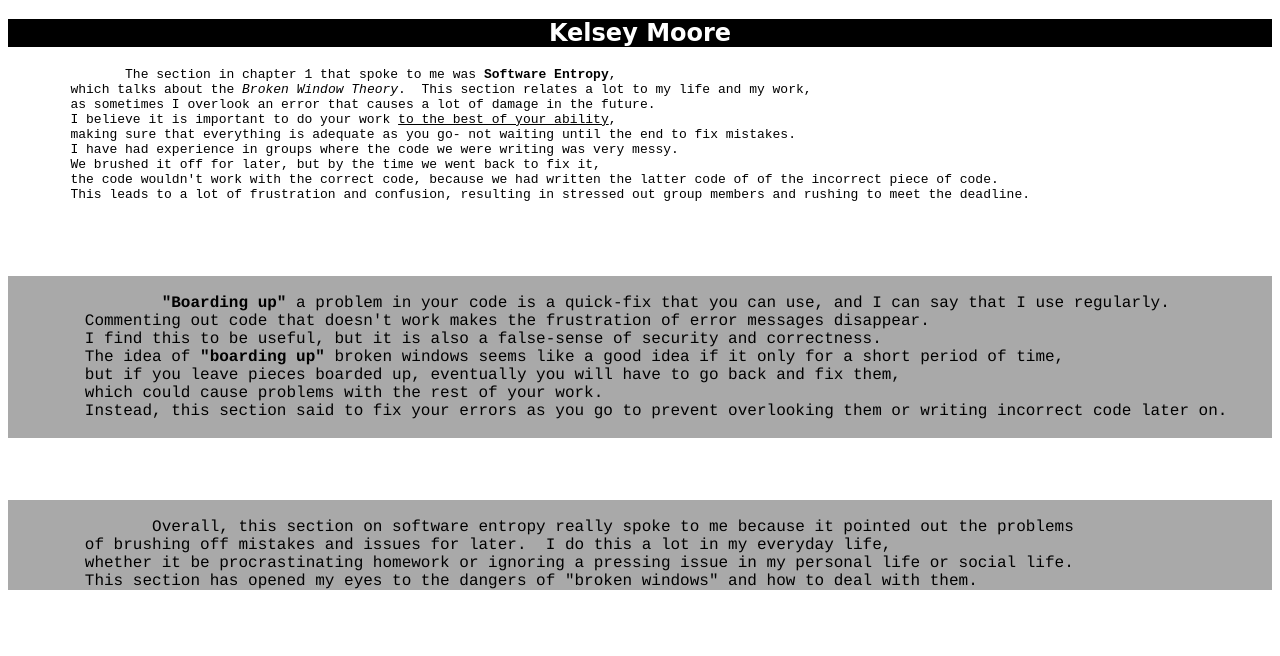
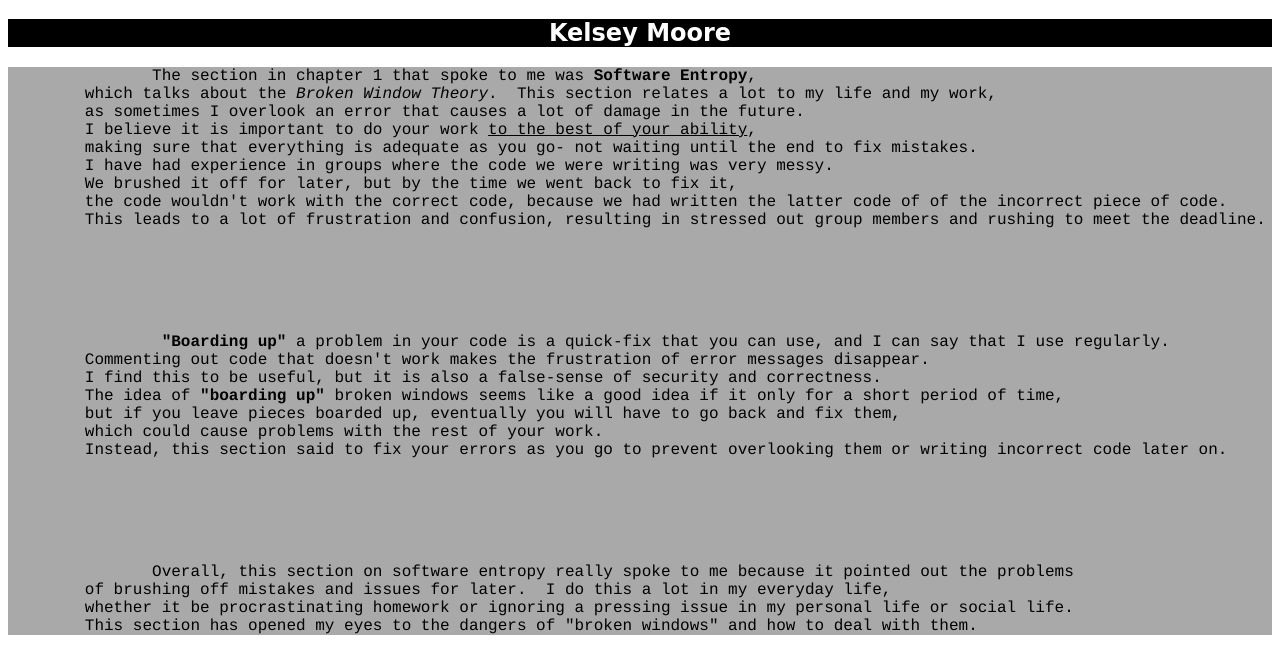
Before and after one commit to KelseyMoore/KelseyMoore.github.io, a plain HTML site: page index.html in a window 1280 px wide. Shown: the part 144-800 px from the top of the page. Drawn offline with Linux system fonts and the light colour scheme.

Commit message:
pre style?

```diff
--- a/index.html
+++ b/index.html
@@ -9,8 +9,8 @@
 <h1 style=" background-color:black; color:white; font-family:cursive; text-align:center;">Chapter 1 Blog Post</h1>
 <h2 style="background-color:black; color:white; font-family:cursive; text-align:center;">Kelsey Moore</h2>
 
-<p style="background-color:darkgray; color:black; font-family: courier;">
-<pre>
+<!-- <p style="background-color:darkgray; color:black; font-family: courier;"> -->
+<pre style="background-color:darkgray; color:black; font-family: courier;">
 	       The section in chapter 1 that spoke to me was <b>Software Entropy</b>,
 	which talks about the <i>Broken Window Theory</i>.  This section relates a lot to my life and my work,
 	as sometimes I overlook an error that causes a lot of damage in the future.
```
